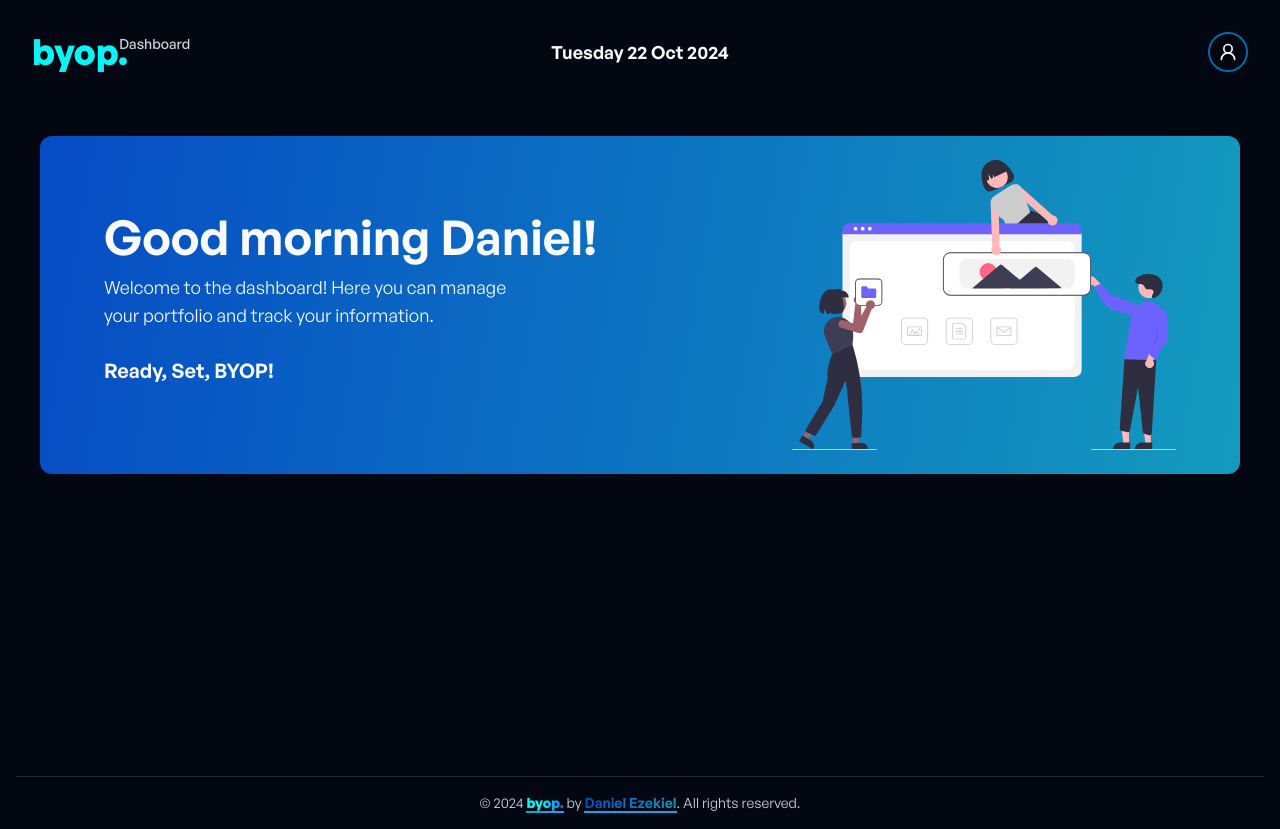
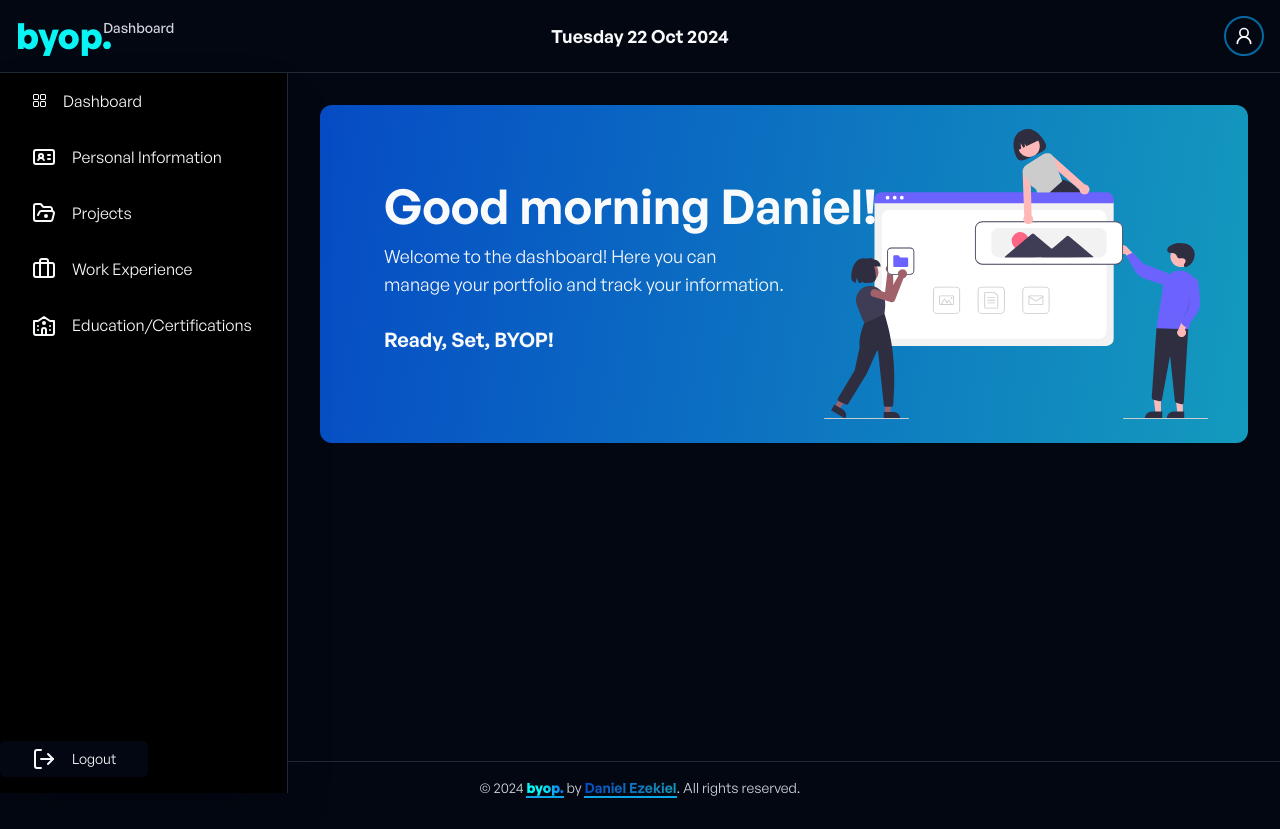
Before and after one commit to Daniel-Ezekiel/byop, a Next.js app: page /1/dashboard in a window 1280 px wide. After the commit the page ends 800 px from the top, so only its background shows below. Built offline with nearby package versions, Linux system fonts and the light colour scheme.

Commit message:
feat: added dashboard sidebar and updated UI to match

```diff
--- a/src/app/[authUser]/dashboard/_components/DashboardNav.tsx
+++ b/src/app/[authUser]/dashboard/_components/DashboardNav.tsx
@@ -15,7 +15,7 @@ function DashboardNav() {
     return today.toLocaleDateString("en-GB", options);
   };
   return (
-    <header className='max-h-[10dvh] w-full flex items-center lg:p-4'>
+    <header className='max-h-[10dvh] w-full border-b p-4 flex items-center lg:p-4'>
       <nav className='relative w-full max-w-[122.5rem] mx-auto flex items-center space-between lg:grid lg:grid-cols-3'>
         <span className='relative block text-4xl font-[family-name:var(--font-general-sans-bold)] bg-gradient-linear-100 bg-clip-text text-transparent z-50'>
           byop.{" "}
--- /dev/null
+++ b/src/app/[authUser]/dashboard/_components/DashboardSidebar.tsx
@@ -0,0 +1,80 @@
+"use client";
+import { Button } from "@/components/ui/button";
+import { DashboardIcon } from "@radix-ui/react-icons";
+import {
+  BriefcaseIcon,
+  FolderOpenDotIcon,
+  IdCardIcon,
+  LogOutIcon,
+  University,
+} from "lucide-react";
+import Link from "next/link";
+import { useParams } from "next/navigation";
+
+function DashboardSidebar() {
+  const { userId } = useParams();
+
+  return (
+    <aside className='fixed top-[4.56rem] left-0 min-h-[calc(100%-5rem)] w-[18rem] bg-black border-r pb-4 hidden flex-col shadow-2xl xl:flex'>
+      <ul>
+        <li>
+          <Link
+            href={`/${userId}/dashboard`}
+            className='p-4 px-8 flex items-center justify-start gap-4 hover:bg-[hsl(var(--accent))]'
+          >
+            <DashboardIcon />
+            Dashboard
+          </Link>
+        </li>
+        <li>
+          <Link
+            href={`/${userId}/personal-information`}
+            className='p-4 px-8 flex items-center justify-start gap-4 hover:bg-[hsl(var(--accent))]'
+          >
+            <IdCardIcon />
+            Personal Information
+          </Link>
+        </li>
+        <li>
+          <Link
+            href={`/${userId}/projects`}
+            className='p-4 px-8 flex items-center justify-start gap-4 hover:bg-[hsl(var(--accent))]'
+          >
+            <FolderOpenDotIcon />
+            Projects
+          </Link>
+        </li>
+        <li>
+          <Link
+            href={`/${userId}/work-experience`}
+            className='p-4 px-8 flex items-center justify-start gap-4 hover:bg-[hsl(var(--accent))]'
+          >
+            <BriefcaseIcon />
+            Work Experience
+          </Link>
+        </li>
+        <li>
+          <Link
+            href={`/${userId}/education-and-certifications`}
+            className='p-4 px-8 flex items-center justify-start gap-4 hover:bg-[hsl(var(--accent))]'
+          >
+            <University />
+            Education/Certifications
+          </Link>
+        </li>
+      </ul>
+
+      <div className='mt-auto'>
+        <Button
+          variant='outline'
+          className='p-4 px-8 flex items-center justify-start gap-4 border-none hover:bg-[hsl(var(--accent))]'
+        >
+          <LogOutIcon />
+          Logout
+        </Button>
+      </div>
+    </aside>
+  );
+}
+
+export default DashboardSidebar;
--- a/src/app/[authUser]/dashboard/page.tsx
+++ b/src/app/[authUser]/dashboard/page.tsx
@@ -1,13 +1,12 @@
 import MainLayout from "@/app/_layouts/MainLayout";
 import ImgBuildPortfolio from "@/assets/build-portfolio.svg";
 import Image from "next/image";
-import React from "react";
 
 function Dashboard() {
   return (
     <MainLayout isDashboardPage={true}>
-      <section className='py-12'>
-        <div className='w-full flex items-center justify-between rounded-xl p-4 py-6 bg-gradient-linear-300 md:px-10 lg:gap-10 lg:px-16 lg:pr-16 xl:w-[75rem] 2xl:w-[90rem]'>
+      <section className='w-full py-8'>
+        <div className='w-full flex items-center justify-between rounded-xl p-4 py-6 bg-gradient-linear-300 md:px-10 lg:gap-10 lg:px-16 lg:pr-16'>
           <div className='sm:w-1/2'>
             <h1 className='w-[max-content] font-[family-name:var(--font-general-sans-semibold)] text-2xl md:text-3xl lg:text-4xl xl:text-5xl'>
               Good morning Daniel!
--- a/src/app/_layouts/MainLayout.tsx
+++ b/src/app/_layouts/MainLayout.tsx
@@ -1,6 +1,7 @@
 import Header from "@/app/_components/Header";
 import Footer from "@/app/_components/Footer";
 import DashboardNav from "../[authUser]/dashboard/_components/DashboardNav";
+import DashboardSidebar from "../[authUser]/dashboard/_components/DashboardSidebar";
 
 export default function MainLayout({
   children,
@@ -10,14 +11,27 @@ export default function MainLayout({
   isDashboardPage?: boolean;
 }) {
   return (
-    <div className='flex flex-col justify-center items-center font-[family-name:var(--font-general-sans-regular)]'>
+    <>
       {isDashboardPage ? <DashboardNav /> : <Header />}
 
-      <main className='max-w-[90rem] min-h-[80dvh] grid justify-items-center gap-16 xl:w-[75rem] 2xl:w-[90rem]'>
-        {children}
-      </main>
+      {isDashboardPage && (
+        <div className='xl:ml-[18rem]'>
+          <DashboardSidebar />
+          <main className='min-h-[80dvh] px-6 grid justify-items-center gap-16 xl:px-8 '>
+            {children}
+          </main>
+        </div>
+      )}
+
+      {!isDashboardPage && (
+        <div className='flex flex-col justify-center items-center font-[family-name:var(--font-general-sans-regular)]'>
+          <main className='max-w-[90rem] min-h-[80dvh] grid justify-items-center gap-16 xl:w-[75rem] 2xl:w-[90rem]'>
+            {children}
+          </main>
+        </div>
+      )}
 
       <Footer />
-    </div>
+    </>
   );
 }
--- a/src/app/layout.tsx
+++ b/src/app/layout.tsx
@@ -45,7 +45,7 @@ export default function RootLayout({
   return (
     <html lang='en'>
       <body
-        className={`dark ${generalSansLight.variable} ${generalSansRegular.variable} ${generalSansMedium.variable} ${generalSansSemibold.variable} ${generalSansBold.variable} font-[family-name:var(--font-general-sans-regular)] p-4 antialiased dark:bg-[#09090b] dark:text-white`}
+        className={`dark ${generalSansLight.variable} ${generalSansRegular.variable} ${generalSansMedium.variable} ${generalSansSemibold.variable} ${generalSansBold.variable} font-[family-name:var(--font-general-sans-regular)] antialiased dark:bg-[#09090b] dark:text-white`}
       >
         {children}
       </body>
```
Also changed, not shown: 1 other file (tests, documents, lock files or other folders).
